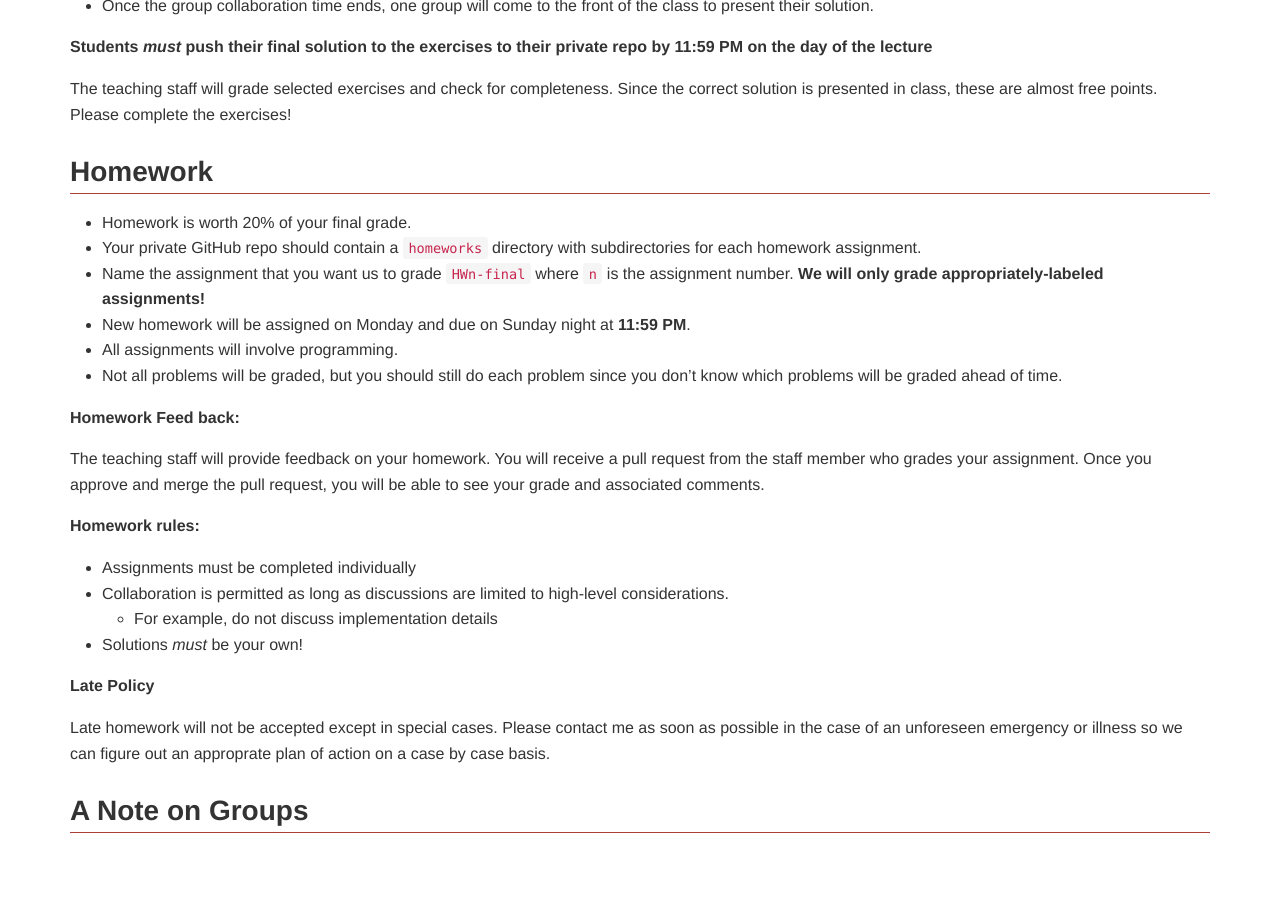
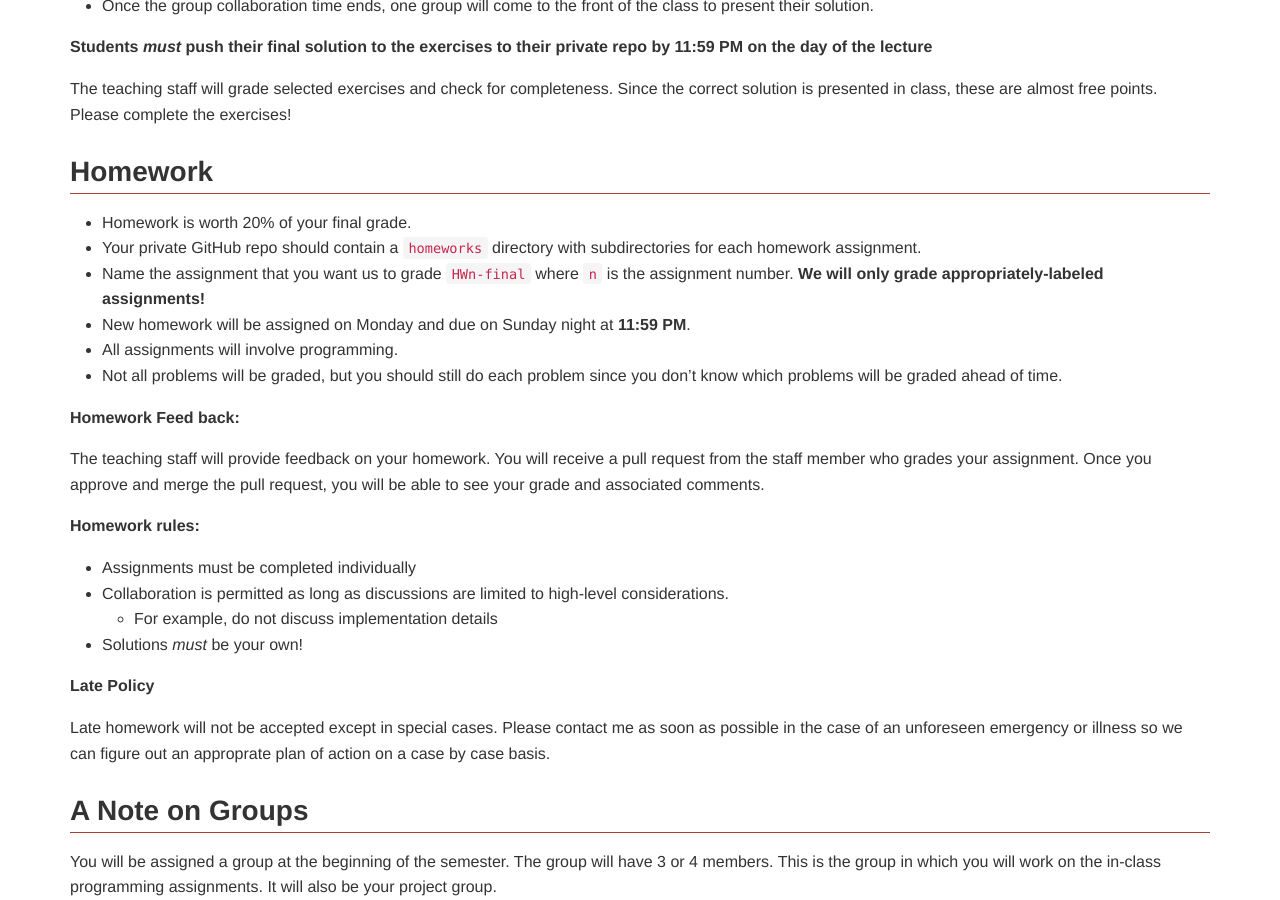
Before and after one commit to xuwd11/cs207_Weidong_Xu, a Jekyll site: the page built from coursework.md, in a window 1280 px wide and 900 px high, scrolled down 1139 px. Built offline with Jekyll 4.4.1, drawn with Linux system fonts in a browser that asks for light colours; nearby versions of some CDN libraries; before the commit the page ends 1972 px from its top, so only the background shows below that.

Commit message:
Short blurb about working in groups.

```diff
--- a/coursework.md
+++ b/coursework.md
@@ -96,3 +96,7 @@ soon as possible in the case of an unforeseen emergency or illness so we can fig
 out an approprate plan of action on a case by case basis.
 
 ## A Note on Groups
+
+You will be assigned a group at the beginning of the semester.  The group will have
+3 or 4 members.  This is the group in which you will work on the in-class programming
+assignments.  It will also be your project group.
```
